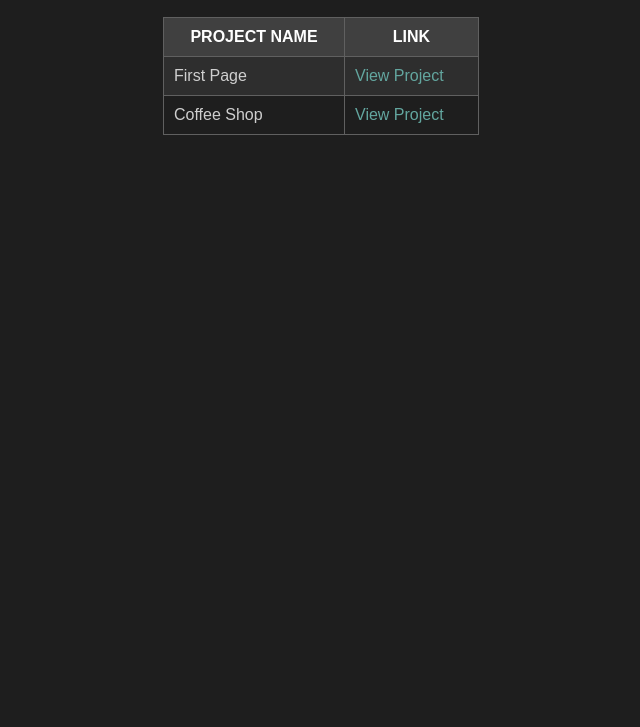
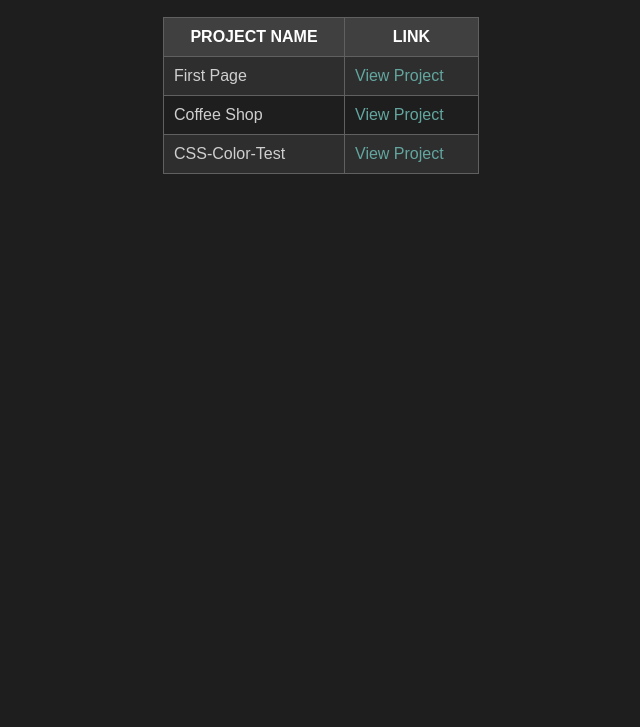
Before and after one commit to SpartanG01/SpartanG01.github.io, a plain HTML site: page index.html in a window 1280 px wide. Shown: the part 73-800 px from the top of the page, without its empty margins (319-959 px from the left). Drawn offline with Linux system fonts and the light colour scheme.

Commit message:
Update index.html

```diff
--- a/index.html
+++ b/index.html
@@ -22,6 +22,10 @@
                 <td>Coffee Shop</td>
                 <td><a href="Coffee-Shop/index.html">View Project</a></td>
             </tr>
+            <tr>
+                <td>CSS-Color-Test</td>
+                <td><a href="CSS-Color-Test/index.html">View Project</a></td>
+            </tr>
             <!-- More projects here -->
         </table>
     </main>
```
